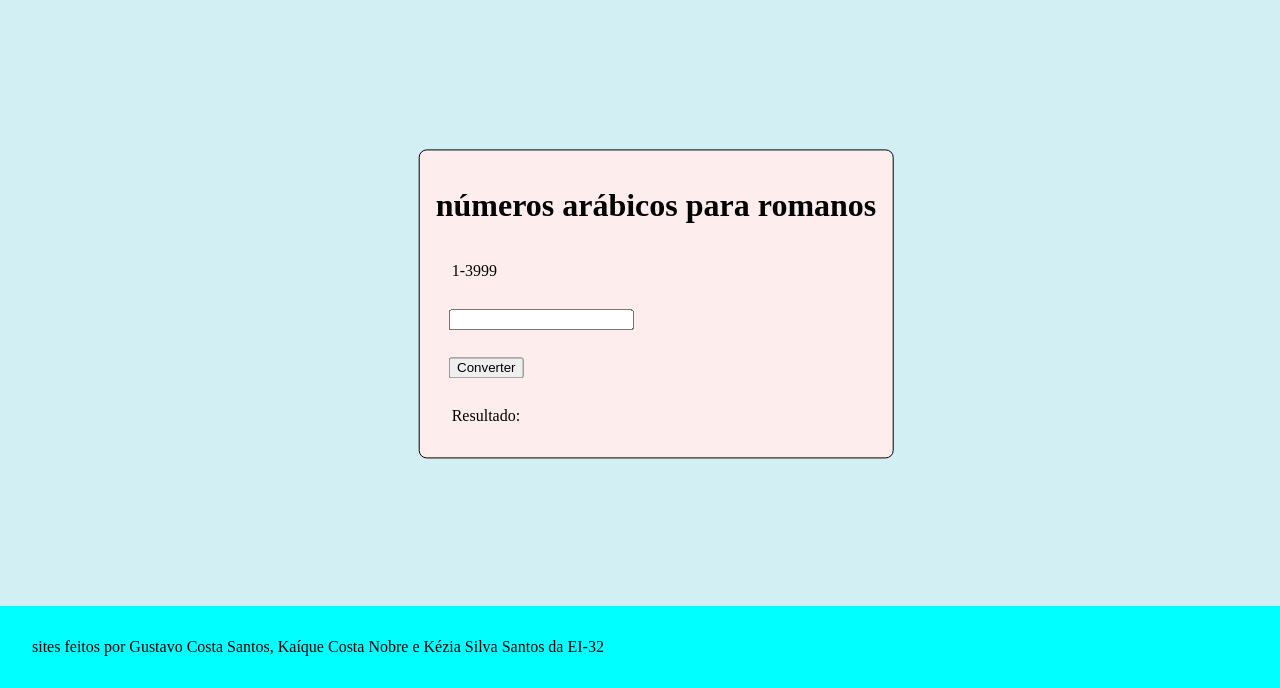
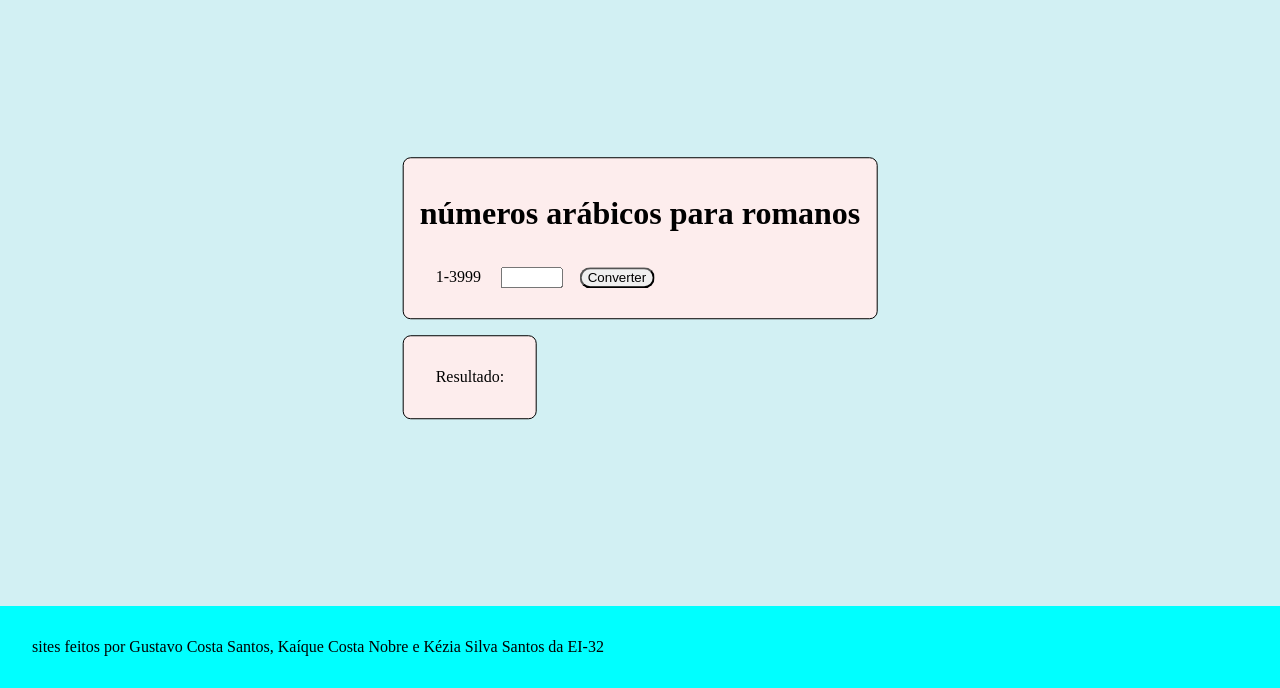
Before and after one commit to Zer0-Zer0/atividade_paranhos_php, a PHP site: page /romano in a window 1280 px wide. Shown: the part 112-800 px from the top of the page. Run offline with PHP 8.4, Linux system fonts and the light colour scheme.

Commit message:
Made aestetical changes to the index.php in the /romano dir 	modified:   romano/index.php 	modified:   romano/style.css

```diff
--- a/romano/index.php
+++ b/romano/index.php
@@ -7,32 +7,36 @@
     include("../_templates/head.php");
     head_constructor("arabico para romano");
     ?>
+
     <script src="../_js/clamp.js"></script>
+
+    <link rel="stylesheet" href="/romano/style.css">
 </head>
 
 <body>
     <?php show("../_templates/header.html"); ?>
     <main>
-        <div class="center_abs box">
-            <h1>números arábicos para romanos</h1>
+        <div class="center_abs">
+            <div class="box">
+                <h1>números arábicos para romanos</h1>
 
-            <form method="post">
+                <form method="post" class="formulary">
+                        <label for="decimal">1-3999</label>
+                        <input onchange="clamp(this,1,3999)" type="number" name="decimal" required>
+                        <input type="submit" name="send" value="Converter">
+                </form>
+            </div>
+
+            <div class="box">
                 <div class="formulary">
-                    <p>1-3999</p>
+                    <p>Resultado: </p>
+
+                    <div id="out">
+                        <?php
+                        include("code.php");
+                        ?>
+                    </div>
                 </div>
-                <div class="formulary">
-                    <input onchange="clamp(this,1,3999)" type="number" name="decimal">
-                </div>
-                <div class="formulary">
-                    <input type="submit" name="send" value="Converter">
-                </div>
-            </form>
-
-            <div id="out" class="formulary">
-                <p>Resultado: </p>
-                <?php
-                include("code.php");
-                ?>
             </div>
         </div>
 
--- a/romano/style.css
+++ b/romano/style.css
@@ -1,32 +1,3 @@
-* {
-    margin: 0;
-    padding: 0;
-}
-
-html,
-body {
-    width: 100vw;
-    height: 100vh;
-}
-
-body {
-    font: 1em "Lucida Console", "Courier New", monospace;
-    background-color: #e5c085;
-}
-
-.box {
-    padding: 1rem;
-}
-
-.center_flex {
-    display: flex;
-
-    flex-direction: column;
-
-    align-items: center;
-    justify-content: center;
-}
-
 input[type="number"] {
     margin: auto;
 
@@ -38,5 +9,5 @@ input[type="submit"] {
 }
 
 #out {
-    font-size: 4em;
+    font-size: 2em;
 }
```
